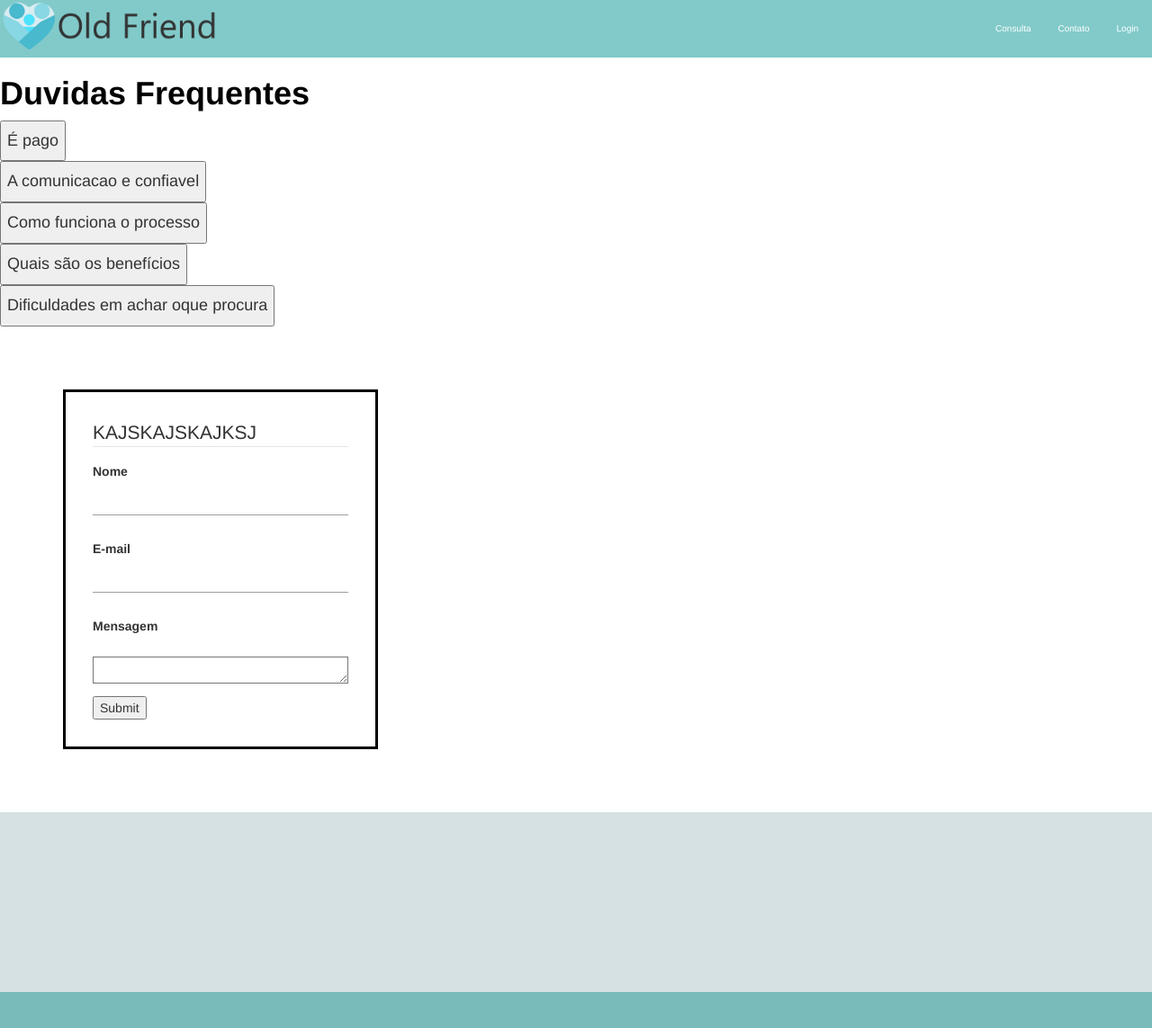
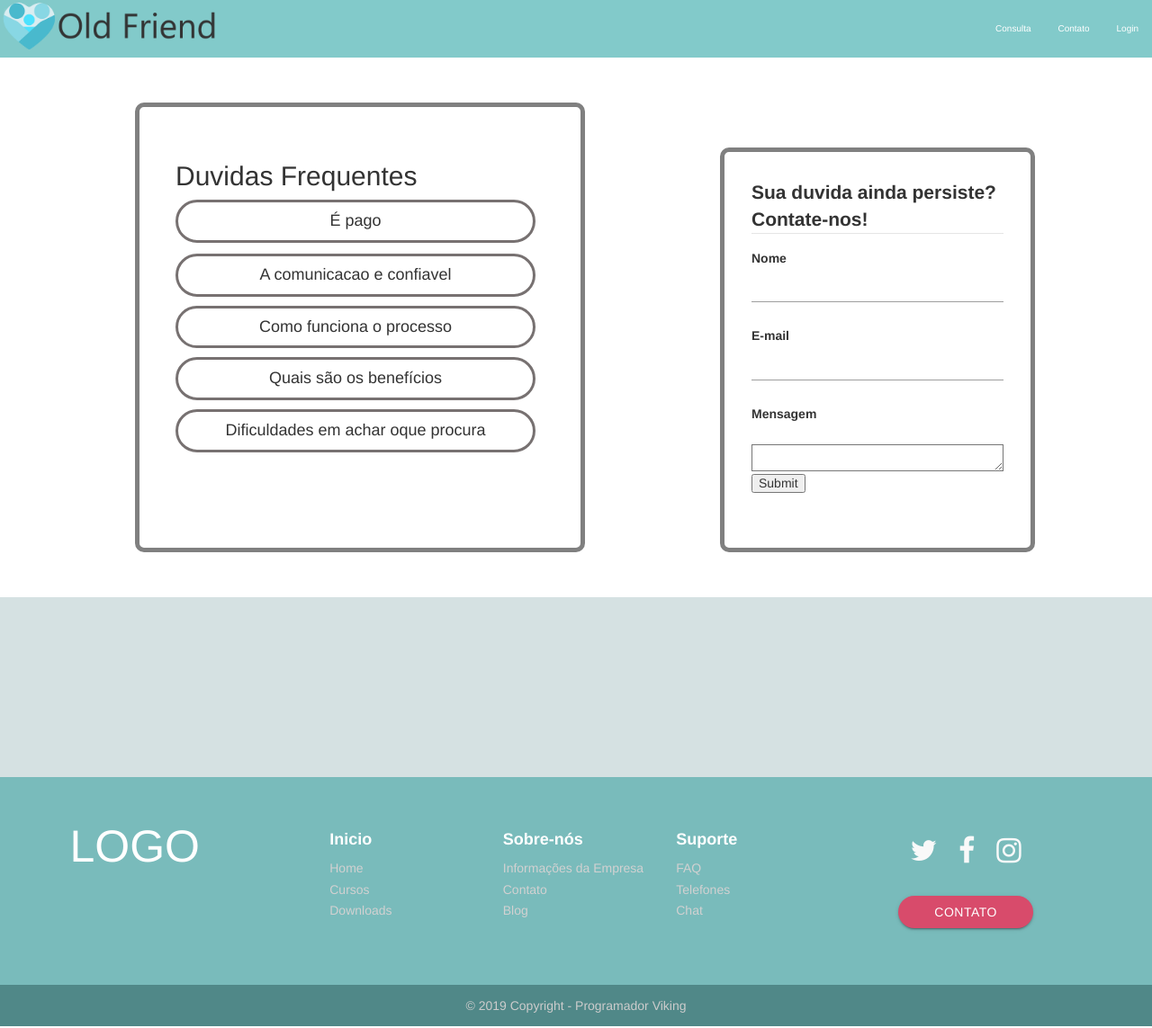
Before and after one commit to Ricknsx/OLDFRIEND, a PHP site: page /view/contato.php in a window 1280 px wide. Shown: the top 1143 px of the page at 90% size. Run offline with PHP 8.4, Linux system fonts and the light colour scheme; some libraries are stand-ins or nearby versions.

Commit message:
alteracoes do front-end pagina contato.php

```diff
--- a/css/contato.css
+++ b/css/contato.css
@@ -1,34 +1,84 @@
 body{
     background-color: rgb(0, 17, 255);
+    margin: 0px;
 }
 
-.titulo-faq{
-    background-color:;
-    color: black;
-}
 
 .corpo-FAQ{
     background-color: white;
+    display: flex;
+    width: 100%;
 }
 
 .duvidas{
-    padding: 0px;
-    margin: ;
+    background-color: white;
+    padding: 40px;
+    width: 500px ;
+    height: 500px;
+    margin-left: 150px;
+    border: solid 5px;
+    border-color: gray;
+    margin-top: 50px;
+    border-radius: 10px;
 }
+
+.btnDuvida1{
+    margin-bottom: 2px;
+    width: 400px;
+    background: white;
+    border-radius: 50px;
+    border:solid 3px;
+    border-color: rgb(119, 113, 113);
+}
+
+.btnDuvida2{
+    margin-top: 10px;
+    width: 400px;
+    background: white;
+    border-radius: 50px;
+    border:solid 3px;
+    border-color: rgb(119, 113, 113);
+}
+
+.btnDuvida3{
+    margin-top: 10px;
+    width: 400px;background: white;
+    border-radius: 50px;
+    border:solid 3px;
+    border-color: rgb(119, 113, 113);
+}
+
+.btnDuvida4{
+    margin-top: 10px ;
+    width: 400px;
+    background: white;
+    border-radius: 50px;
+    border:solid 3px;
+    border-color: rgb(119, 113, 113);
+}
+
+.btnDuvida5{
+    margin-top:  10px;
+    width: 400px;
+    background: white;
+    border-radius: 50px;
+    border:solid 3px;
+    border-color: rgb(119, 113, 113);
+}
+
 .formulario-contato{
-    position: relative;
-    width: 350px;
-    height: 400px;
+    width: 350px ;
+    height: 450px ;
     background-color: white;
-    border: solid;
-    border:30px 30px 30px 30px;
-    border-color: black;
-    padding-top:30px;
-    padding-left:30px ;
-    padding-right:30px ;
-    padding-bottom:30px ;
-    margin: 70px 70px 70px 70px;
+    border: solid 5px;
+    border-color: gray;
+    border-radius: 10px;
+    padding:30px;
+    margin-top: 100px ;
+    margin-left: 150px ;
+    margin-bottom: 50px ;
 }
-.formulario-contato.placeholder{
-    color: black;
+
+.nomeContato{
+    border: solid 2px;
 }
--- a/view/contato.php
+++ b/view/contato.php
@@ -11,35 +11,24 @@
 
     <header> <?php include("header.php")?> </header>
     <section class ="corpo-FAQ">
-        <div class="titulo-faq">
-            <h1><strong>Duvidas Frequentes</strong></h1>
-        </div>
 
         <div class="duvidas">
-            <button id="duvida1"><h4>É pago</h4></button><br>
-            <button><h4>A comunicacao e confiavel</h4></button><br>
-            <button><h4>Como funciona o processo</h4></button><br>
-            <button><h4>Quais são os benefícios</h4></button><br>
-            <button><h4>Dificuldades em achar oque procura</h4></button>
+        <figcaption>
+				<h2> Duvidas Frequentes </h2>
+		</figcaption>
+                <button id="duvida1" class="btnDuvida1"><h4>É pago</h4></button><br>
+                <button id="duvida2" class="btnDuvida2"><h4>A comunicacao e confiavel</h4></button><br>
+                <button id="duvida3" class="btnDuvida3"><h4>Como funciona o processo</h4></button><br>
+                <button id="duvida4" class="btnDuvida4"><h4>Quais são os benefícios</h4></button><br>
+                <button id="duvida5" class="btnDuvida5"><h4>Dificuldades em achar oque procura</h4></button>
         </div>
 
             <form class="formulario-contato">
-                <legend>KAJSKAJSKAJKSJ</legend>
-                <div class="nomeContato">
-                    <h5><strong>Nome</strong></h5><input type="text" name="txNomeContato"/>
-                </div>
-
-                <div class="emailContato">
-                    <h5><strong>E-mail</strong></h5><input type="email" name="txemailContato"/>
-                </div>
-
-                <div class="mensagemContato">
-                    <h5><strong>Mensagem</strong><h5><br><textarea name="txMensagemContato" maxlenght="200"></textarea>
-                </div>
-
-                <div class="enviarDuvida">
-                    <input type="submit" placeholder="Enviar" name="enviarDuvida"/>
-                </div>
+                <legend><strong>Sua duvida ainda persiste? Contate-nos!</strong></legend>
+                    <h5><strong>Nome</strong></h5><input type="text" name="txNomeContato" class="nomeContato"/>
+                    <h5><strong>E-mail</strong></h5><input type="email" name="txemailContato" class="emailContato"/>
+                    <h5><strong>Mensagem</strong><h5><br><textarea name="txMensagemContato" maxlenght="200" class="mensagemContato"></textarea>
+                    <input type="submit" placeholder="Enviar" name="enviarDuvida" class="btnEviarDuvida"/>
             </form>
     </section>
     <footer>
```
